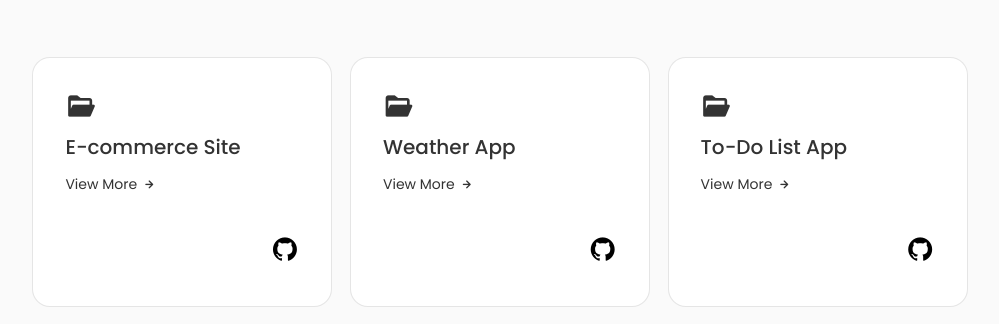
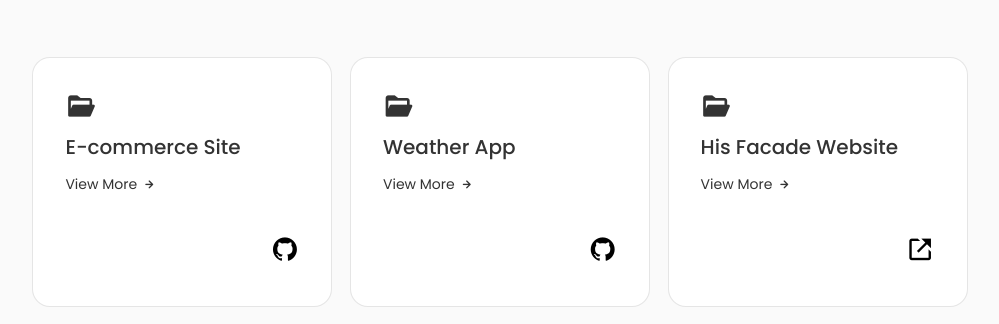
Before and after one commit to achraftes/Portfolio-website, a React (Vite) app: page / in a window 1280 px wide. Shown: the part 3600-3924 px from the top of the page, without its empty margins (140-1139 px from the left). Built offline with nearby package versions, Linux system fonts and the light colour scheme.

Commit message:
Update portfolio project: replace To-Do List App with His Facade WordPress website

```diff
--- a/src/components/portfolio/Portfolio.jsx
+++ b/src/components/portfolio/Portfolio.jsx
@@ -70,25 +70,38 @@ const Portfolio = () => {
         </div>
 
         {/* Project 3 */}
+
 <div className="portfolio__content">
   <div className="portfolio__data">
     <i className="bx bxs-folder-open portfolio__icon"></i>
-            <h3 className="portfolio__title">To-Do List App</h3>
+    <h3 className="portfolio__title">His Facade Website</h3>
     <span className="portfolio__button" onClick={() => toggleTab(3)}>
       View More <i className="uil uil-arrow-right portfolio__button-icon"></i>
     </span>
   </div>
+
   <div className="portfolio__footer">
-            <a href="https://github.com/yourusername/todo-app" target="_blank" rel="noopener noreferrer" className="portfolio__github">
-              <i className="bx bxl-github"></i>
+    <a
+      href="https://hisfacade.fr/"
+      target="_blank"
+      rel="noopener noreferrer"
+      className="portfolio__github"
+    >
+      <i className="bx bx-link-external"></i>
     </a>
   </div>
+
   <div className={toggleState === 3 ? "portfolio__modal active-modal" : "portfolio__modal"}>
     <div className="portfolio__modal-content">
       <i onClick={() => toggleTab(0)} className="uil uil-times portfolio__modal-close"></i>
-              <h3 className="portfolio__modal-title">To-Do List App</h3>
+
+      <h3 className="portfolio__modal-title">His Facade Website</h3>
+
       <p className="portfolio__modal-description">
-                Full-Stack app built with Laravel backend and React frontend to manage school administrative tasks.
+        Professional company website developed with WordPress.
+        I worked on customizing the theme, integrating Elementor for page design,
+        and configuring plugins to improve performance, SEO, and contact forms.
+        The website presents the company's services and allows clients to easily contact the business.
       </p>
     </div>
   </div>
```
Lines whose indentation alone changed are shown as unchanged.
